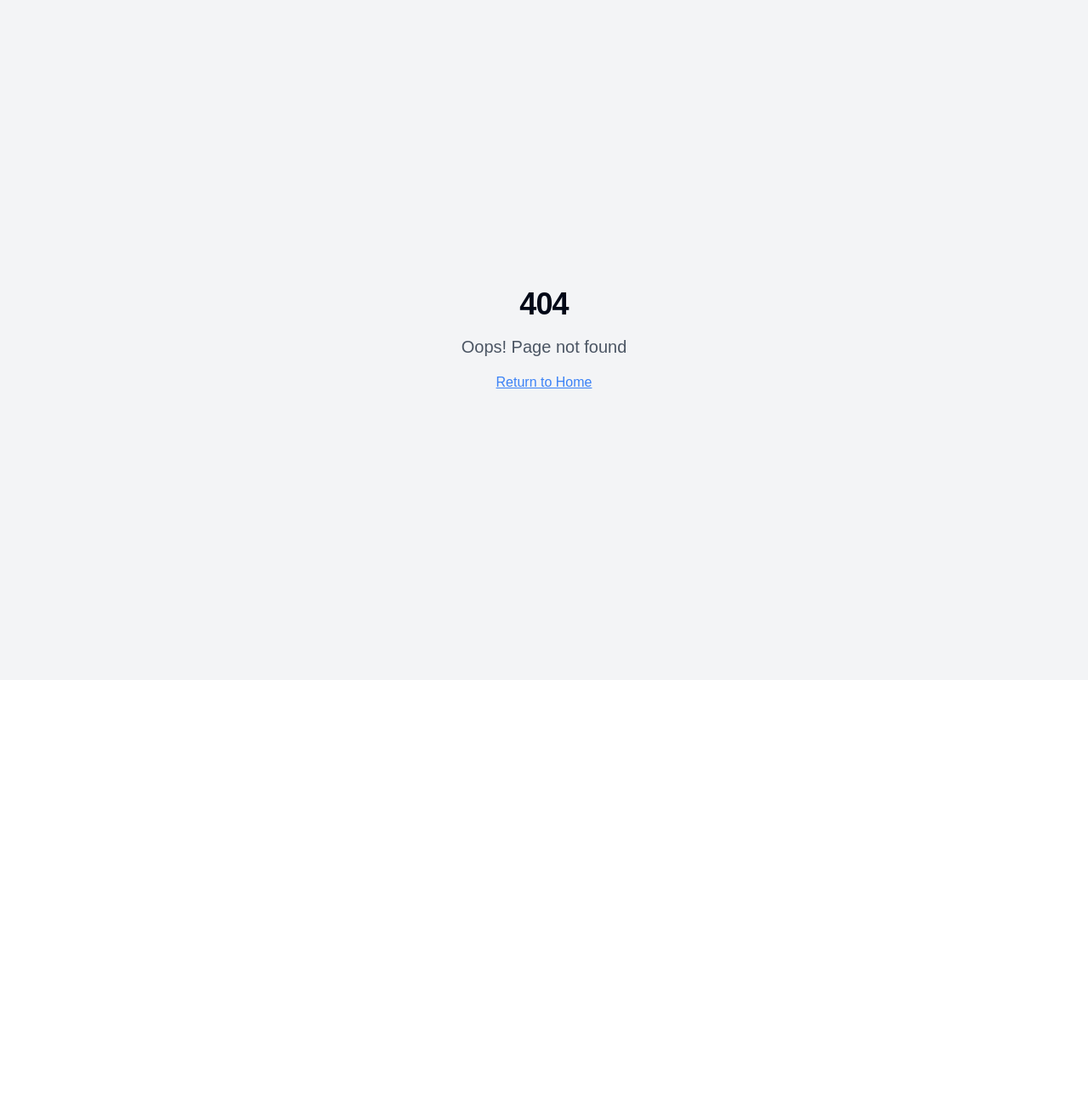
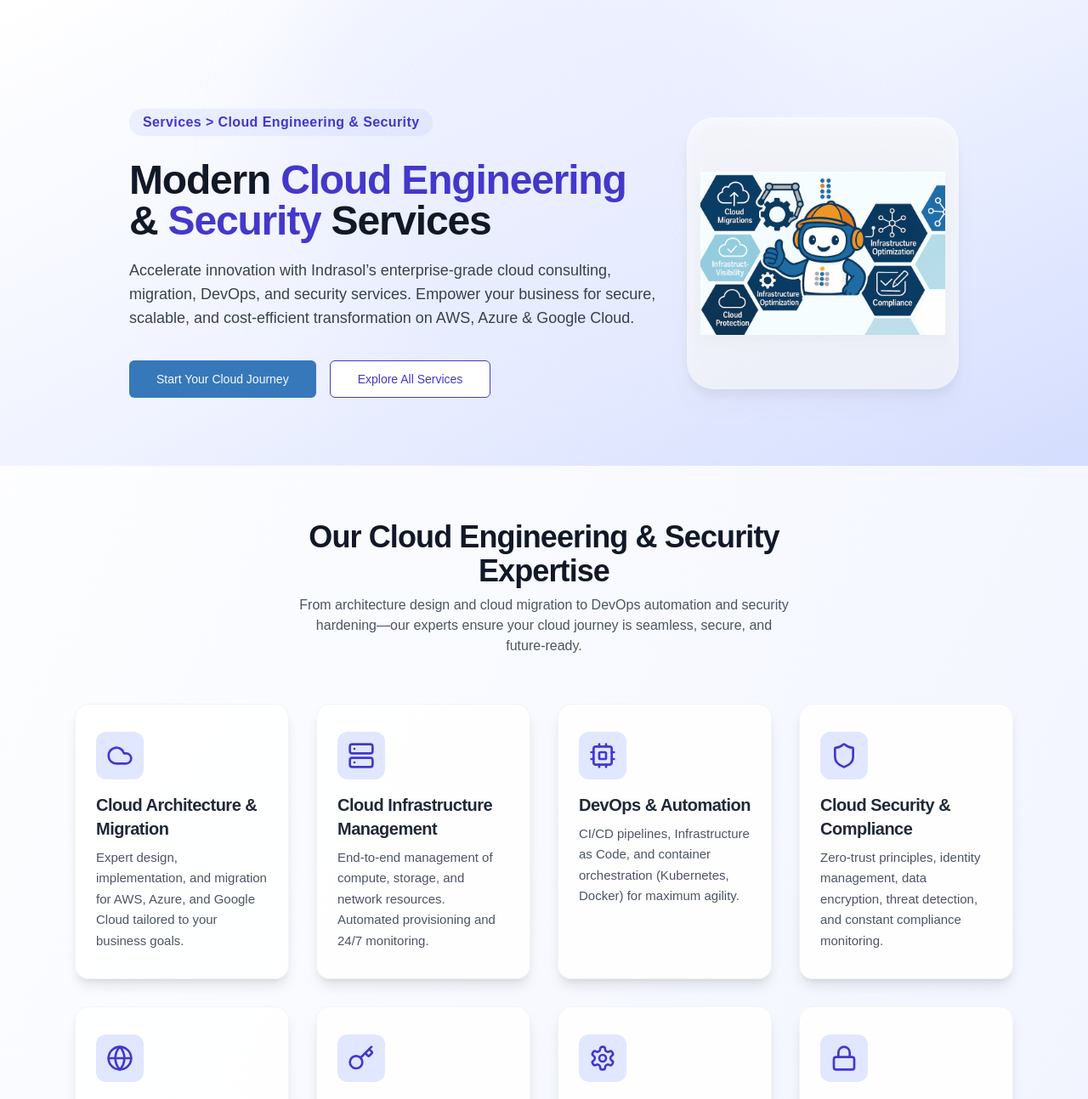
Before and after one commit to shoumyasingh/indrasol-webpage, a React (Vite) app: page /services/cloud-engineering in a window 1280 px wide. Before the commit this address had no page. Shown: the top 1293 px of the page at 85% size. Before the commit the page ends 800 px from the top, so only its background shows below. Built offline with nearby package versions, Linux system fonts and the light colour scheme.

Commit message:
feat: Add Cloud Engineering & Security page
Implement a new page for Cloud Engineering & Security services, including content and design elements to match the existing theme.

```diff
--- a/src/App.tsx
+++ b/src/App.tsx
@@ -7,6 +7,7 @@ import Index from "./pages/Index";
 import Contact from "./pages/Contact";
 import NotFound from "./pages/NotFound";
 import { LocationsSection } from "./components/sections/locations-section";
+import CloudEngineeringSecurity from "./pages/services/CloudEngineeringSecurity";
 
 const queryClient = new QueryClient();
 
@@ -20,7 +21,7 @@ const App = () => (
           <Route path="/" element={<Index />} />
           <Route path="/contact" element={<Contact />} />
           <Route path="/location" element={<LocationsSection />} />
-          {/* ADD ALL CUSTOM ROUTES ABOVE THE CATCH-ALL "*" ROUTE */}
+          <Route path="/services/cloud-engineering" element={<CloudEngineeringSecurity />} />
           <Route path="*" element={<NotFound />} />
         </Routes>
       </BrowserRouter>
--- /dev/null
+++ b/src/pages/services/CloudEngineeringSecurity.tsx
@@ -0,0 +1,210 @@
+
+import React from "react";
+import { Cloud, Shield, Server, Cpu, Globe, Layers, Key, Settings, Link, Lock, Network } from "lucide-react";
+import { Button } from "@/components/ui/button";
+import { Link as RouterLink } from "react-router-dom";
+
+const features = [
+  {
+    icon: Cloud,
+    title: "Cloud Architecture & Migration",
+    description:
+      "Expert design, implementation, and migration for AWS, Azure, and Google Cloud tailored to your business goals.",
+  },
+  {
+    icon: Server,
+    title: "Cloud Infrastructure Management",
+    description:
+      "End-to-end management of compute, storage, and network resources. Automated provisioning and 24/7 monitoring.",
+  },
+  {
+    icon: Cpu,
+    title: "DevOps & Automation",
+    description:
+      "CI/CD pipelines, Infrastructure as Code, and container orchestration (Kubernetes, Docker) for maximum agility.",
+  },
+  {
+    icon: Shield,
+    title: "Cloud Security & Compliance",
+    description:
+      "Zero-trust principles, identity management, data encryption, threat detection, and constant compliance monitoring.",
+  },
+  {
+    icon: Globe,
+    title: "Multi-Cloud & Hybrid Engineering",
+    description:
+      "Design resilient architectures that span multiple clouds or connect on-premise and public cloud securely.",
+  },
+  {
+    icon: Key,
+    title: "Identity & Access Management",
+    description:
+      "Enterprise-grade authentication/authorization, role-based access controls, SSO, and federated identity services.",
+  },
+  {
+    icon: Settings,
+    title: "Cloud Cost Optimization",
+    description:
+      "Analyze spend, eliminate waste, and recommend changes to maximize cloud ROI with an ongoing optimization program.",
+  },
+  {
+    icon: Lock,
+    title: "Data Security & Backup",
+    description:
+      "Robust solutions for data encryption, secure backup, disaster recovery, and business continuity.",
+  },
+];
+
+const partners = [
+  { name: "AWS", logo: "/partners-logo/aws.png" },
+  { name: "Microsoft", logo: "/partners-logo/microsoft.png" },
+  { name: "Oracle", logo: "/partners-logo/oracle.png" },
+  { name: "CSA", logo: "/partners-logo/csa.png" },
+  // Add more logos if available
+];
+
+export default function CloudEngineeringSecurity() {
+  return (
+    <div className="bg-gradient-to-br from-white to-indigo-50 min-h-screen">
+      {/* Hero Section */}
+      <section className="relative overflow-hidden py-20 md:pt-32 md:pb-20">
+        <div className="absolute inset-0 bg-gradient-to-br from-white via-indigo-100/60 to-indigo-200 opacity-70 pointer-events-none"></div>
+        <div className="absolute -top-32 left-1/2 -translate-x-1/2 w-[600px] h-[600px] bg-indigo-100/40 rounded-full blur-3xl"></div>
+        <div className="container mx-auto max-w-5xl px-6 relative z-10">
+          <div className="flex flex-col gap-8 md:flex-row md:items-center">
+            <div className="flex-1 space-y-5">
+              <span className="inline-block text-indigo-700 font-semibold mb-2 bg-indigo-200/30 px-4 py-1 rounded-full text-base tracking-wide">
+                Services &gt; Cloud Engineering & Security
+              </span>
+              <h1 className="text-4xl lg:text-5xl font-bold text-gray-900 mb-3 leading-tight">
+                Modern <span className="text-indigo-700">Cloud Engineering</span> <br /> & <span className="text-indigo-700">Security</span> Services
+              </h1>
+              <p className="text-lg text-gray-700 max-w-2xl">
+                Accelerate innovation with Indrasol’s enterprise-grade cloud consulting, migration, DevOps, and security services. Empower your business for secure, scalable, and cost-efficient transformation on AWS, Azure & Google Cloud.
+              </p>
+              <div className="flex gap-4 pt-4">
+                <RouterLink to="/contact">
+                  <Button size="lg" className="bg-indrasol-blue hover:bg-indigo-800">
+                    Start Your Cloud Journey
+                  </Button>
+                </RouterLink>
+                <RouterLink to="/#services">
+                  <Button size="lg" variant="outline" className="border-indigo-700 text-indigo-700 hover:bg-indigo-100">
+                    Explore All Services
+                  </Button>
+                </RouterLink>
+              </div>
+            </div>
+            <div className="flex-shrink-0 hidden md:block">
+              <img
+                src="/lovable-uploads/Mascot_cloud.png"
+                alt="Cloud Security & Engineering"
+                className="w-80 h-80 object-contain drop-shadow-xl rounded-[2rem] bg-white/60 p-4"
+              />
+            </div>
+          </div>
+        </div>
+      </section>
+      {/* Features/Services Grid */}
+      <section className="container mx-auto px-6 py-8 md:py-16 max-w-6xl">
+        <div className="mb-14 text-center max-w-xl mx-auto">
+          <h2 className="text-3xl md:text-4xl font-bold text-gray-900 mb-2">
+            Our Cloud Engineering & Security Expertise
+          </h2>
+          <p className="text-md text-gray-600">
+            From architecture design and cloud migration to DevOps automation and security hardening—our experts ensure your cloud journey is seamless, secure, and future-ready.
+          </p>
+        </div>
+        <div className="grid grid-cols-1 md:grid-cols-2 lg:grid-cols-4 gap-8">
+          {features.map((feature, idx) => (
+            <div
+              key={feature.title}
+              className="group rounded-2xl bg-white/90 border border-gray-100 shadow-lg px-6 py-8 flex flex-col items-start hover:shadow-indigo-100 hover:-translate-y-1 transition-all relative"
+            >
+              <span className="inline-flex items-center justify-center rounded-xl bg-indigo-100 p-3 mb-4">
+                <feature.icon className="h-8 w-8 text-indigo-700" />
+              </span>
+              <h3 className="text-xl font-semibold text-gray-800 mb-2">
+                {feature.title}
+              </h3>
+              <p className="text-gray-600 text-[15px] leading-relaxed">
+                {feature.description}
+              </p>
+            </div>
+          ))}
+        </div>
+      </section>
+      {/* Partners/Platforms */}
+      <section className="container mx-auto px-6 py-6 md:py-12 max-w-4xl">
+        <div className="bg-indigo-50/80 border border-indigo-100 px-4 py-8 rounded-xl text-center shadow">
+          <h4 className="text-lg font-medium text-gray-800 mb-3">
+            We engineer solutions on all major cloud platforms:
+          </h4>
+          <div className="flex flex-wrap gap-6 justify-center items-center">
+            {partners.map((p, i) => (
+              <div key={p.name} className="flex flex-col items-center">
+                <img
+                  src={p.logo}
+                  alt={p.name}
+                  className="h-14 w-auto object-contain mb-1"
+                  style={{ filter: "grayscale(0.2)" }}
+                />
+                <span className="text-gray-700 font-medium text-sm mt-2">{p.name}</span>
+              </div>
+            ))}
+          </div>
+        </div>
+      </section>
+      {/* Why Indrasol */}
+      <section className="container mx-auto px-6 py-8 md:py-16 max-w-5xl">
+        <div className="rounded-2xl bg-gradient-to-br from-indigo-600/90 to-indigo-400/70 px-6 py-10 md:px-12 md:py-14 text-white shadow-lg">
+          <h3 className="text-2xl md:text-3xl font-bold mb-4">Why Choose Indrasol?</h3>
+          <ul className="grid md:grid-cols-2 gap-6 font-medium">
+            <li className="flex items-center gap-3">
+              <Shield className="h-7 w-7 text-white/90" />
+              Decade-plus expertise in global cloud, security, and DevOps consulting
+            </li>
+            <li className="flex items-center gap-3">
+              <Network className="h-7 w-7 text-white/90" />
+              Architecture, migration and operations across AWS, Azure, GCP, hybrid & multi-cloud
+            </li>
+            <li className="flex items-center gap-3">
+              <Layers className="h-7 w-7 text-white/90" />
+              Full-stack support from strategy to implementation to managed services
+            </li>
+            <li className="flex items-center gap-3">
+              <Lock className="h-7 w-7 text-white/90" />
+              Deep focus on security, compliance and operational excellence
+            </li>
+          </ul>
+          <div className="pt-8 text-center">
+            <RouterLink to="/contact">
+              <Button
+                size="lg"
+                className="bg-white text-indigo-700 hover:bg-indigo-50 border-2 border-indigo-700 font-bold"
+              >
+                Request a Consultation
+              </Button>
+            </RouterLink>
+          </div>
+        </div>
+      </section>
+      {/* Call to action */}
+      <section className="container mx-auto px-6 py-12 max-w-3xl">
+        <div className="rounded-2xl bg-white/90 border border-indigo-100 shadow-md flex flex-col md:flex-row items-center justify-between gap-6 px-6 py-8 md:px-10">
+          <div>
+            <h4 className="text-xl font-bold mb-2 text-indigo-700">Ready for a secure and future-proof cloud?</h4>
+            <p className="text-gray-800 mb-3">
+              Schedule a complimentary cloud assessment with Indrasol's experts.
+            </p>
+          </div>
+          <RouterLink to="/contact">
+            <Button size="lg" className="bg-indrasol-blue hover:bg-indigo-800">
+              Let's Talk
+            </Button>
+          </RouterLink>
+        </div>
+      </section>
+    </div>
+  );
+}
```
Also changed, not shown: src/components/ui/navbar.tsx (line endings or trailing spaces).
